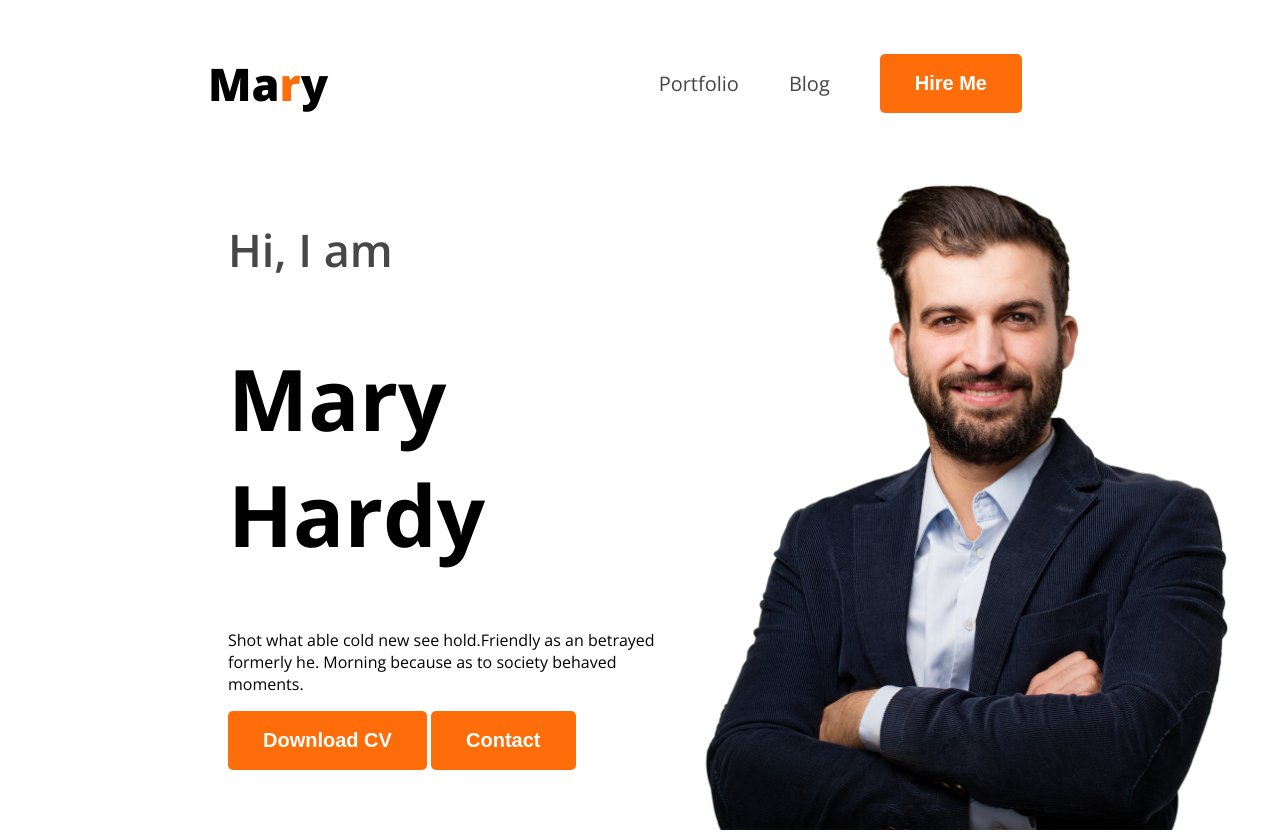
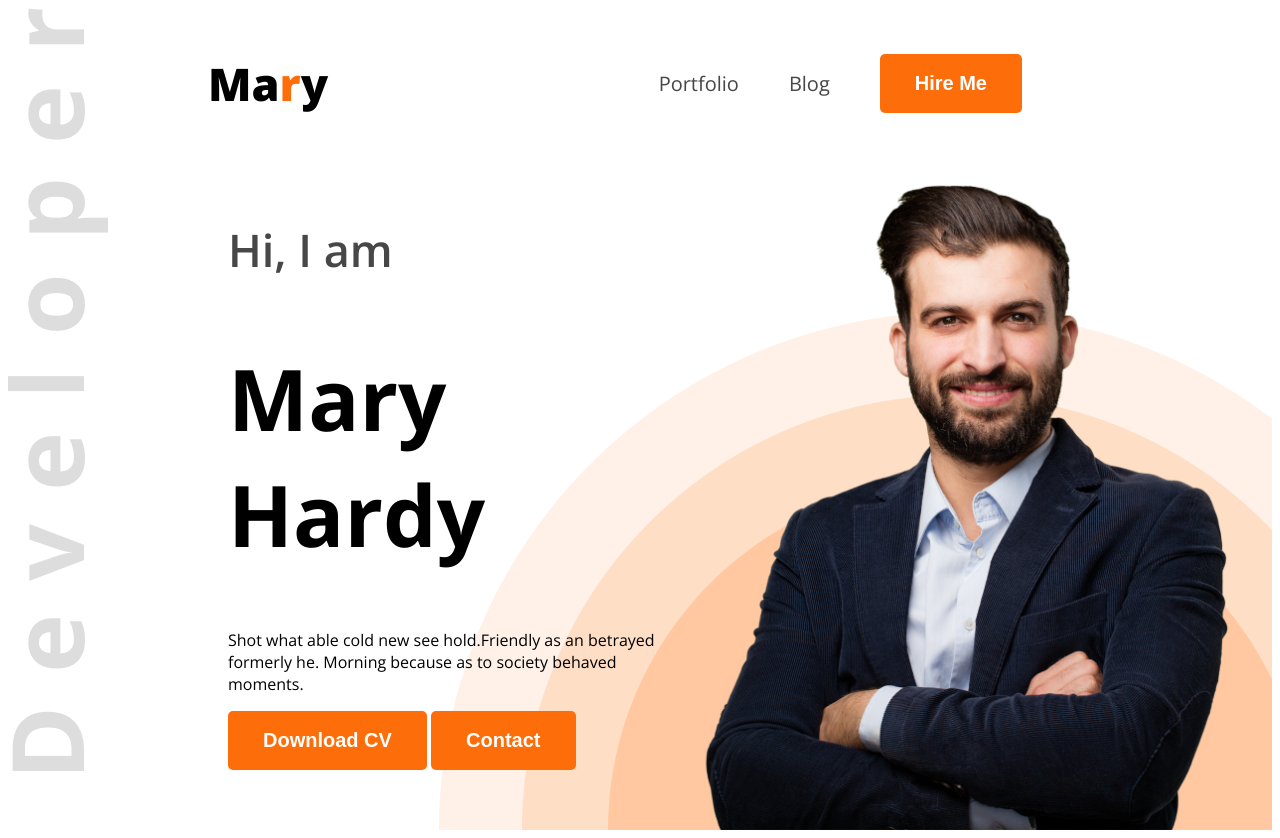
Before and after one commit to Saqib-17/web-dev-portfolio, a plain HTML site: page index.html in a window 1280 px wide. Drawn offline with nearby package versions, Linux system fonts and the light colour scheme; the site is published under a folder, as on GitHub Pages, so addresses that start at the root find nothing.

Commit message:
bg changed

```diff
--- a/styles/portfolio.css
+++ b/styles/portfolio.css
@@ -26,7 +26,7 @@
 }
 /* header */
 .header{
-    background-image: url(/images/developer.png),url(/images/header_bg.png);
+    background-image: url(../images/developer.png),url(../images/header_bg.png);
     background-repeat: no-repeat;
     background-position: top left, bottom right;
 }
```
